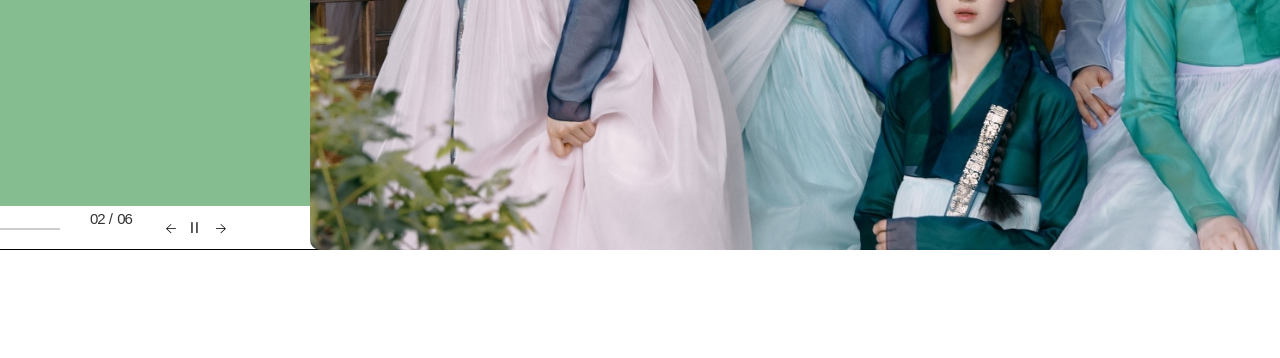
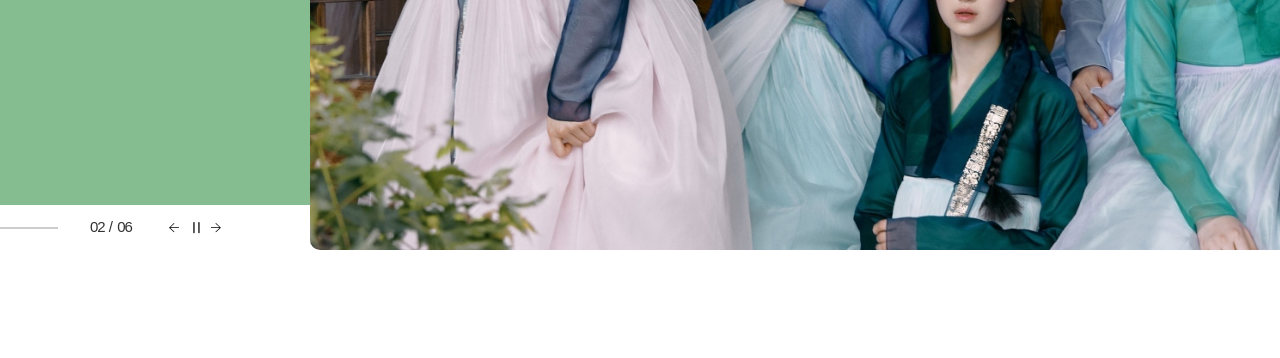
Before and after one commit to srh0820/marico_react, a React app: page / in a window 1280 px wide. Shown: the part 594-952 px from the top of the page. Built offline with nearby package versions, Linux system fonts and the light colour scheme; a web font is replaced by a local one.

Commit message:
메인슬라이드  ( 다음 작업 - 멈춤 버튼 이미지 변경 , 프로그레스바 멈춤 동기화 필요 )

```diff
--- a/package.json
+++ b/package.json
@@ -12,7 +12,7 @@
     "react-router-dom": "^6.25.1",
     "react-scripts": "^5.0.1",
     "sass": "^1.77.6",
-    "swiper": "^11.1.5",
+    "swiper": "^11.1.7",
     "web-vitals": "^2.1.4"
   },
   "scripts": {
--- a/src/component/Mainslider.js
+++ b/src/component/Mainslider.js
@@ -1,4 +1,4 @@
-import React, { useEffect, useRef, useState } from 'react';
+import React, { useState, useEffect } from 'react';
 import { Swiper, SwiperSlide } from 'swiper/react';
 import 'swiper/css';
 import 'swiper/css/navigation';
@@ -8,65 +8,95 @@ import 'swiper/css/controller';
 import { Navigation, Pagination, Autoplay, Controller } from 'swiper/modules';
 import { Link } from 'react-router-dom';
 import mainSlider from './scss/srh.module.scss';
-import slidesData from '../json/maindata.json';
+import '../css/common.css'
+import slides from '../json/maindata.json';
 
 const MainSlider = () => {
+  const [bgColor, setBgColor] = useState(slides[0].bgcolor);
   const [isPlaying, setIsPlaying] = useState(true);
-  const [bgColor, setBgColor] = useState(slidesData[0].bgcolor);
-  const progressBarRef = useRef(null);
-  const textSwiperRef = useRef(null);
-  const imgSwiperRef = useRef(null);
-  const mainsliderobjRef = useRef(null);
+  const [swiperTextInstance, setSwiperTextInstance] = useState(null);
+  const [swiperImgInstance, setSwiperImgInstance] = useState(null);
 
-  useEffect(() => {
-    if (progressBarRef.current) {
-      progressBarRef.current.style.width = '100%';
-      progressBarRef.current.style.transition = `width 5000ms linear`;
-    }
-  }, [isPlaying]);
-
-  const handleSlideChange = (swiper) => {
-    const activeSlide = swiper.slides[swiper.activeIndex];
-    const bgcolor = activeSlide.dataset.bgcolor;
-    setBgColor(bgcolor);
-
-    if (isPlaying) {
-      if (progressBarRef.current) {
-        progressBarRef.current.style.transition = 'none';
-        progressBarRef.current.style.width = '0%';
+  const resetProgressBar = () => {
+    const fillElement = document.querySelector(`.${mainSlider.fill}`);
+    if (fillElement) {
+      fillElement.style.transition = 'none';
+      fillElement.style.width = '0%';
       setTimeout(() => {
-          progressBarRef.current.style.transition = `width 5000ms linear`;
-          progressBarRef.current.style.width = '100%';
-        }, 0);
-      }
+        fillElement.style.transition = 'width 5s linear';
+        fillElement.style.width = '100%';
+      }, 50);
     }
   };
 
+  useEffect(() => {
+    const fillElement = document.querySelector(`.${mainSlider.fill}`);
+
+    if (swiperTextInstance) {
+      swiperTextInstance.on('init', () => {
+        resetProgressBar();
+        const activeSlide = swiperTextInstance.slides[swiperTextInstance.activeIndex];
+        const bgcolor = activeSlide.getAttribute('data-bgcolor');
+        setBgColor(bgcolor);
+      });
+
+      swiperTextInstance.on('slideChange', () => {
+        if (isPlaying) {
+          resetProgressBar();
+        }
+        const activeSlide = swiperTextInstance.slides[swiperTextInstance.activeIndex];
+        const bgcolor = activeSlide.getAttribute('data-bgcolor');
+        setBgColor(bgcolor);
+      });
+
+      swiperTextInstance.on('autoplayStop', () => {
+        if (fillElement) {
+          fillElement.style.transition = 'none';
+          fillElement.style.width = `${(swiperTextInstance.autoplay.paused ? swiperTextInstance.autoplay.timeLeft : 0) / 50}%`;
+        }
+      });
+
+      swiperTextInstance.on('autoplayStart', () => {
+        resetProgressBar();
+      });
+
+      if (swiperImgInstance) {
+        swiperImgInstance.controller.control = swiperTextInstance;
+        swiperTextInstance.controller.control = swiperImgInstance;
+      }
+    }
+  }, [swiperTextInstance, swiperImgInstance, isPlaying]);
+
   const togglePlayPause = () => {
+    const playPauseButton = document.querySelector(`.bttn`);
+    const fillElement = document.querySelector(`.${mainSlider.fill}`);
+
     if (isPlaying) {
-      if (textSwiperRef.current && textSwiperRef.current.swiper) {
-        textSwiperRef.current.swiper.autoplay.stop();
-      }
-      if (imgSwiperRef.current && imgSwiperRef.current.swiper) {
-        imgSwiperRef.current.swiper.autoplay.stop();
+      swiperTextInstance.autoplay.stop();
+      swiperImgInstance.autoplay.stop();
+      setIsPlaying(false);
+      playPauseButton.classList.add('play');
+      if (fillElement) {
+        fillElement.style.transition = 'none';
+        fillElement.style.width = '0%';
       }
     } else {
-      if (textSwiperRef.current && textSwiperRef.current.swiper) {
-        textSwiperRef.current.swiper.autoplay.start();
+      swiperTextInstance.params.autoplay = {
+        delay: 5000,
+        disableOnInteraction: false
+      };
+      swiperTextInstance.autoplay.start();
+      resetProgressBar();
+      setIsPlaying(true);
+      playPauseButton.classList.remove('play');
     }
-      if (imgSwiperRef.current && imgSwiperRef.current.swiper) {
-        imgSwiperRef.current.swiper.autoplay.start();
-      }
-    }
-    setIsPlaying(!isPlaying);
   };
 
   return (
-    <section ref={mainsliderobjRef} className={`${mainSlider.mainslider} overflow-hidden`} style={{ backgroundColor: bgColor }}>
+    <section className={`${mainSlider.mainslider} overflow-hidden`} style={{ backgroundColor: bgColor }}>
       <div className={`${mainSlider.mainwrapper} d-flex justify-content-center start-50 position-relative`}>
-        <div className={mainSlider.mainTextbox}>
+        <div className={`${mainSlider.mainTextbox} position-relative`}>
           <Swiper
-            ref={textSwiperRef}
             spaceBetween={0}
             loop={true}
             loopAdditionalSlides={2}
@@ -85,9 +115,10 @@ const MainSlider = () => {
               disableOnInteraction: false,
             }}
             modules={[Navigation, Pagination, Autoplay, Controller]}
-            onSlideChange={(swiper) => handleSlideChange(swiper)}
+            onSwiper={(swiper) => setSwiperTextInstance(swiper)}
+            onInit={resetProgressBar}
           >
-            {slidesData.map((slide, index) => (
+            {slides.map((slide, index) => (
               <SwiperSlide key={index} className={mainSlider.mainSlidetext} data-bgcolor={slide.bgcolor}>
                 <p className="mb-3 px-2 d-inline-flex w-auto">{slide.description}</p>
                 <strong className="d-block">{slide.title.split('|')[0]}<br />{slide.title.split('|')[1]}</strong>
@@ -95,65 +126,54 @@ const MainSlider = () => {
               </SwiperSlide>
             ))}
           </Swiper>
-            <div className={`${mainSlider.mainPagebox}`}>
-                <div className={`${mainSlider.Page} d-flex align-items-centern justify-content-between`}>
+          <div className={`${mainSlider.mainPagebox} d-flex align-items-center justify-content-between`}>
             <div className={`swiper_pagination ${mainSlider.swiper_progress_bar} d-flex align-items-center`}>
               <span className={mainSlider.slide_progress_bar}>
-                        <span className={mainSlider.fill} ref={progressBarRef}></span>
+                <span className={mainSlider.fill}></span>
               </span>
             </div>
             <div className={`swiper_pagination ${mainSlider.numberui}`}></div>
-                    <div className={`${mainSlider.btn} d-flex align-items-center justify-content-between p-0`}>
-                      <div className={mainSlider.button_prev}>
+            <div className={`${mainSlider.btn} d-flex align-items-center justify-content-between`}>
+              <button className={mainSlider.button_prev}>
                 <span className="visually-hidden">이전</span>
-                      </div>
-                      <div className={mainSlider.button_auto}>
-                        <button className={mainSlider.button_autoControl} onClick={togglePlayPause}>
+              </button>
+              <div className={`${mainSlider.button_auto} d-flex align-items-center`}>
+                <button
+                  className={`${mainSlider.button_autoControl} bttn`}
+                  onClick={togglePlayPause}
+                >
                   <span className="visually-hidden">{isPlaying ? '멈춤' : '재생'}</span>
                 </button>
               </div>
-                      <div className={mainSlider.button_next}>
+              <button className={mainSlider.button_next}>
                 <span className="visually-hidden">다음</span>
+              </button>
             </div>
           </div>
         </div>
-        </div>
-        </div>
-
-
-
-        <div className="col overflow-hidden position-relative">
-          <div className={`${mainSlider.mainImgbox} mx-0 overflow-visible`}>
+        <div className="col overflow-hidden">
           <Swiper
-              className={mainSlider.visible}
-              ref={imgSwiperRef}
+            className={`${mainSlider.mainImgbox} swiper mx-0 overflow-visible`}
             spaceBetween={30}
             loop={true}
             loopAdditionalSlides={2}
             pagination={{
-                el: ".mainPagebox .swiper-progress-bar .fill",
+              el: `.${mainSlider.fill}`
             }}
             slidesPerView={1}
             modules={[Navigation, Pagination, Autoplay, Controller]}
-              autoplay={{
-                delay: 5000,
-                disableOnInteraction: false,
-              }}
-              onSlideChange={(swiper) => handleSlideChange(swiper)}
+            onSwiper={(swiper) => setSwiperImgInstance(swiper)}
           >
-              {slidesData.map((slide, index) => (
+            {slides.map((slide, index) => (
               <SwiperSlide key={index}>
-                  <Link to={slide.link}>
-                    <img src={slide.imgSrc} alt={slide.imgAlt} />
+                <Link to={slide.link} className='d-block'>
+                  <img className={mainSlider.img} src={slide.imgSrc} alt={slide.imgAlt} />
                 </Link>
               </SwiperSlide>
             ))}
           </Swiper>
         </div>
       </div>
-
-
-      </div>
     </section>
   );
 };
--- a/src/component/scss/srh.module.scss
+++ b/src/component/scss/srh.module.scss
@@ -73,16 +73,17 @@
 
 .mainslider {
     position: relative;
+    transition: 0.5s;
+    overflow: hidden;
     &::after{
         content: "";
         display: block;
         position: absolute;
-        background-color: #ffffff;
-        border-bottom: 1px solid #000;
+        height: 45px;
         width: 100%;
-        height: 44px;
         left: 0;
         bottom: 0;
+        background: #fff;
     }
     .mainwrapper{
         position: relative;
@@ -96,7 +97,7 @@
             .mainSlidetext{
                 p {
                     font-size: 18px;
-                    font-weight: 300;
+                    font-weight: 400;
                     color: white;
                     background: #000;
                     border-radius: 30px;
@@ -126,22 +127,21 @@
                     }
                 }
             }
+        }
         .mainPagebox{
-                position: relative;
-                top: 46%;
-                z-index: 999;
-                .Page{
-                    width: 374px;
-                    height: 44px;
-                    bottom: 200px;
+            position: absolute;
+            width: 100%;
+            height: 45px;
+            left: 0;
+            bottom: 0;
+            z-index: 999999;
             .swiper_progress_bar {
-                        bottom: 17px;
+                right: 60%;
                 height: 2px;
                 background: #ccc;
                 overflow: hidden;
                 position: absolute;
                 width: 170px;
-
                 .slide_progress_bar {
                     position: relative;
                     width: 100%;
@@ -158,54 +158,62 @@
                 }
             }
             .numberui{
-                        position: absolute;
-                        width: 60px;
-                        bottom: 17px;
                 margin-left: 200px;
                 font-size: 15px;
                 letter-spacing: 0 !important;
-                        .swiper_pagination_current{
+                .swiper-pagination-current{
                     color: #000;
                 }
-                        .swiper_pagination_total{
+                .swiper-pagination-total{
                     color: #666;
                 }
             }
             .btn{
                 position: absolute;
-                        bottom: 7px;
                 right: 20%;
                 width: 60px;
                 padding: 0 3px;
                 border: 0;
+                z-index: 999999;
+                cursor: default;
                 .button_prev{
                     margin: 0;
                     border: 0;
                     width: 10px;
-                            height: 11px;
+                    height: 12px;
                     background: url('../../img/mainLeft.svg') no-repeat;
                     background-size: 10px;
                 }
+                .button_auto{
+                    width: 10px;
+                    height: 12px;
+                }
                 .button_autoControl {
                     overflow: hidden;
-                            display: inline-block;
                     padding: 0;
-                            width: 10px;
-                            height: 11px;
+                    width: 100%;
+                    height: 100%;
                     border: none;
                     background: url('../../img/mainStop.svg') no-repeat;
+                    background-size: auto;
+                    background-position: center;
+                    // .play{
+                    //     background: url('../../img/mainPlay.svg') no-repeat;
+                    //     background-size: auto;
+                    //     background-position: center;
+                    // }
                 }
-                        .button_autoControl.play {
+                .button_autoControl.play{
                     background: url('../../img/mainPlay.svg') no-repeat;
+                    background-size: auto;
+                    background-position: center;
                 }
                 .button_next{
                     margin: 0;
                     border: 0;
                     width: 10px;
-                            height: 11px;
+                    height: 12px;
                     background: url('../../img/mainRight.svg') no-repeat;
-                        }
-                    }
                 }
             }
         }
@@ -216,11 +224,7 @@
         height: 580px;
         z-index: 2;
         width: 1100px;
-        .visible{
-            overflow: visible !important;
-        }
-        img{
-            // margin-right: 27px;
+        .img{
             border-radius: 10px;
             width: 100%;
             height: 580px;
--- a/src/json/maindata.json
+++ b/src/json/maindata.json
@@ -3,48 +3,48 @@
       "bgcolor": "#F9D6D6",
       "title": "경주의 계절|봄날의 벚꽃 축제",
       "description": "경주의 계절 축제",
-      "link": "/festival",
-      "imgSrc": "/img/mainImg1.jpg",
+      "link": "festival",
+      "imgSrc": "img/mainImg1.jpg",
       "imgAlt": "경주의 계절 축제 봄날의 벚꽃 축제"
     },
     {
       "bgcolor": "#85BD91",
       "title": "아름다운 한복이 여행을|꽃길로 만들어 줄거에요",
       "description": "<꽃길한복> 대여 이벤트",
-      "link": "/hanbok-event",
-      "imgSrc": "/img/mainImg2.jpeg",
+      "link": "hanbok-event",
+      "imgSrc": "img/mainImg2.jpeg",
       "imgAlt": "꽃길 한복 대여 이벤트 아름다운 한복이 여행을 꽃길로 만들어 줄거에요"
     },
     {
       "bgcolor": "#D1CFFF",
       "title": "뚜벅뚜벅, 경주의|역사를 따라 걷는 시간",
       "description": "여행 명소 투어",
-      "link": "/tour",
-      "imgSrc": "/img/mainImg3.jpg",
+      "link": "tour",
+      "imgSrc": "img/mainImg3.jpg",
       "imgAlt": "여행 명소 투어 뚜벅뚜벅, 경주의 역사를 따라 걷는 시간"
     },
     {
       "bgcolor": "#CDE6F9",
       "title": "무더운 여름, 경주|시원한 카페 TOP 3",
       "description": "올 여름 어느때보다 시원하게!",
-      "link": "/cafes",
-      "imgSrc": "/img/mainImg4.jpg",
+      "link": "cafes",
+      "imgSrc": "img/mainImg4.jpg",
       "imgAlt": "올 여름 어느때보다 시원하게! 경주 시원한 카페 TOP 3"
     },
     {
       "bgcolor": "#FFEBB7",
       "title": "다시 오지 못 할 지금,|이 순간을 기록하세요",
       "description": "우리들의 추억 여행",
-      "link": "/memories",
-      "imgSrc": "/img/mainImg5.jpg",
+      "link": "memories",
+      "imgSrc": "img/mainImg5.jpg",
       "imgAlt": "우리들의 추억 여행 다시 오지 못 할 지금, 이 순간을 기록하세요"
     },
     {
       "bgcolor": "#A1D4EF",
       "title": "스트레스 해소|최강 스릴 도전!",
       "description": "행복의 경주월드",
-      "link": "/gjworld",
-      "imgSrc": "/img/mainImg6.jpg",
+      "link": "gjworld",
+      "imgSrc": "img/mainImg6.jpg",
       "imgAlt": "꿈, 사랑, 행복의 경주월드 스트레스 해소 최강 스릴 도전!"
     }
   ]
```
Also changed, not shown: src/component/mainslider/main.js (deleted), src/css/common.css (added), 1 other file. Lines whose indentation alone changed are shown as unchanged.
